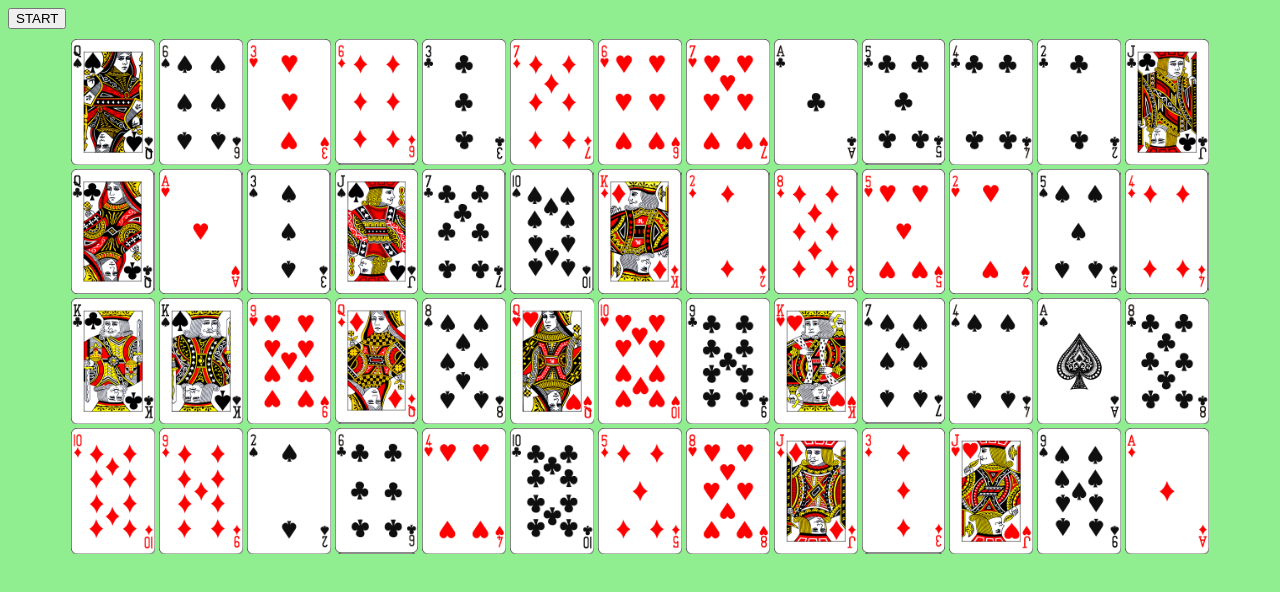
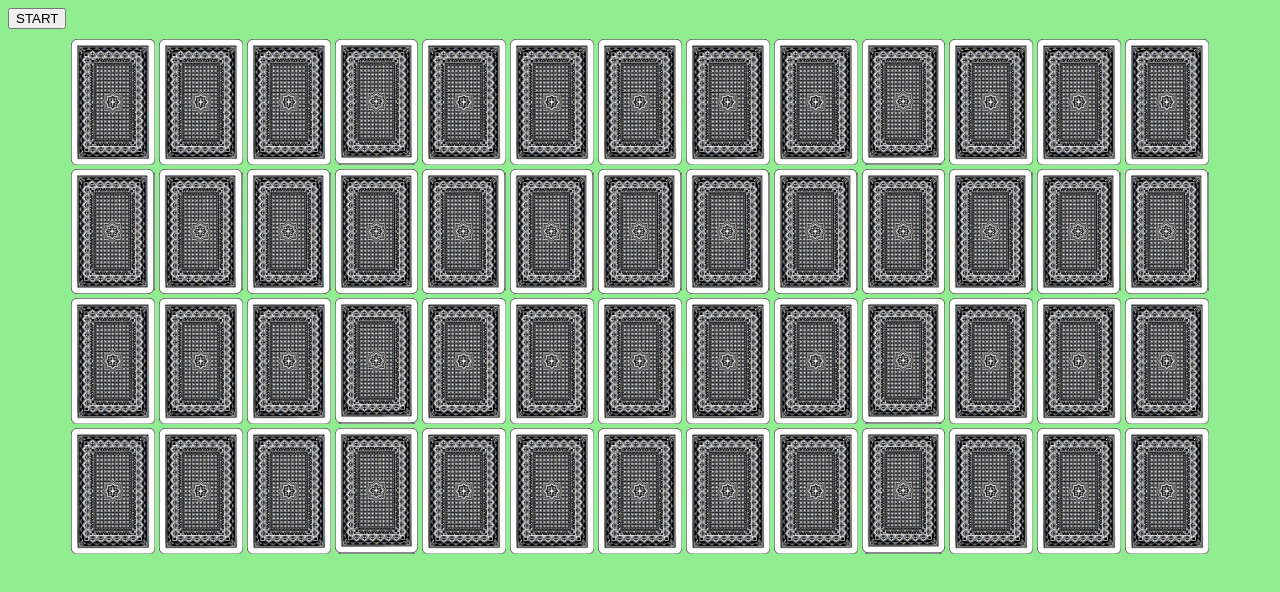
Before and after one commit to joytasnet/memorygame, a plain HTML site: page index.html in a window 1280 px wide. Both pictures are taken after a click on the button "START". Drawn offline with Linux system fonts and the light colour scheme.

Commit message:
Step 7: 最初はカードは裏にする

```diff
--- a/css/main.css
+++ b/css/main.css
@@ -8,9 +8,11 @@ body{
   grid-template-columns:repeat(13,1fr);
   gap:0.5vh;
 }
-/*td要素でなおかつclassにcardがついている要素*/
 div.card{
   aspect-ratio: 2 / 3;
-  /*background-color:yellow;*/
-  background-size:contain; /*コンテナいっぱいに画像を拡大縮小する*/
+  background-size:contain;
 }
+/*div要素でclassにbackがついている要素は裏面画像(importantルール適用)*/
+div.back{
+  background-image:url(../images/z01.gif) !important;
+}
--- a/js/main.js
+++ b/js/main.js
@@ -26,7 +26,7 @@ document.addEventListener('DOMContentLoaded', () => {
     cards.forEach(card => {
       const div = document.createElement('div');
       div.style.backgroundImage=`url(images/${card.front})`;
-      div.classList.add('card');
+      div.classList.add('card','back');//divにbackクラスも追加
       cardgrid.appendChild(div);
     });
   };
```
